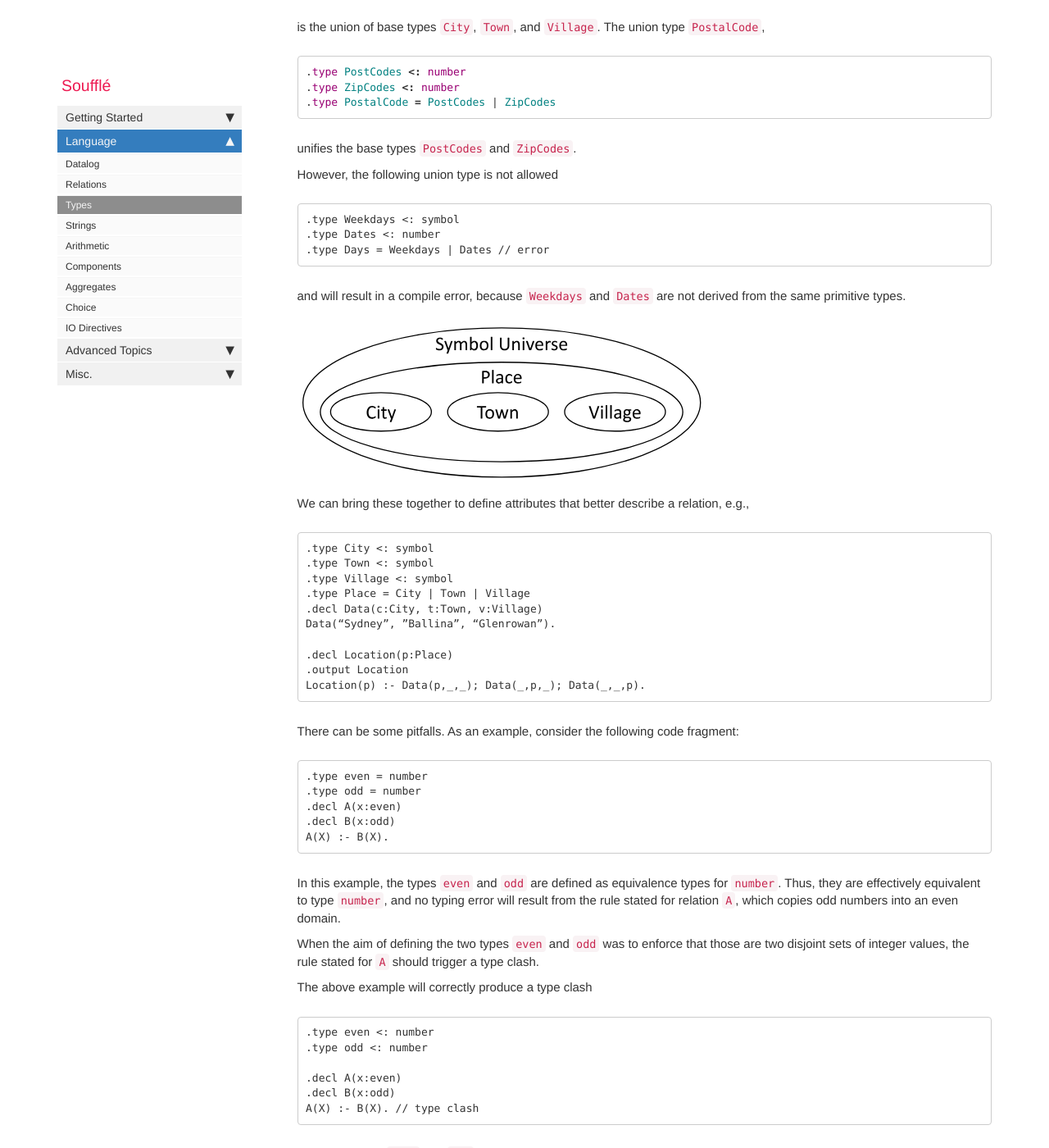
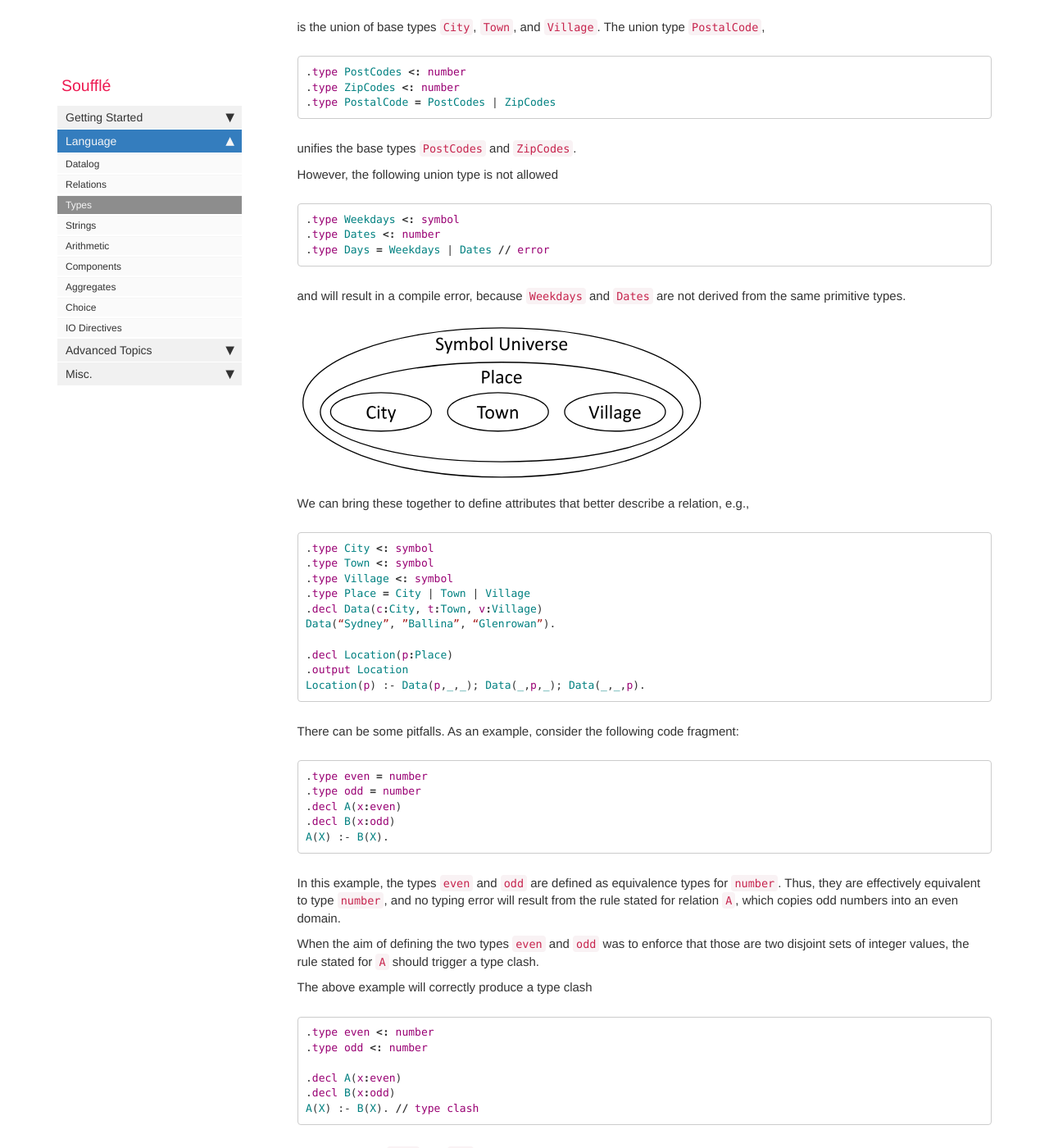
Before and after one commit to souffle-lang/souffle-lang.github.io, a Jekyll site: the page built from pages/docs/types.md, in a window 1280 px wide and 1400 px high, scrolled down 3083 px. Shown: the whole window at 82% size. Built offline with Jekyll 4.4.1, drawn with Linux system fonts in a browser that asks for light colours; comment, search, counter and statistics services are not loaded; some of the changed text lies outside the part shown.

Commit message:
Update types.md

````diff
--- a/pages/docs/types.md
+++ b/pages/docs/types.md
@@ -123,7 +123,7 @@ The union type `PostalCode`,
 unifies the base types `PostCodes` and `ZipCodes`.
 
 However, the following union type is not allowed
-```
+```prolog
 .type Weekdays <: symbol
 .type Dates <: number
 .type Days = Weekdays | Dates // error
@@ -133,7 +133,7 @@ and will result in a compile error, because `Weekdays` and `Dates` are not deriv
 ![Place as a union of the location types in the universe of symbols](https://souffle-lang.github.io/img/universe_symbol_place.svg)
 
 We can bring these together to define attributes that better describe a relation, e.g.,
-```
+```prolog
 .type City <: symbol
 .type Town <: symbol
 .type Village <: symbol
@@ -147,7 +147,7 @@ Location(p) :- Data(p,_,_); Data(_,p,_); Data(_,_,p).
 ```
 
 There can be some pitfalls. As an example,  consider the following code fragment:
-```
+```prolog
 .type even = number
 .type odd = number
 .decl A(x:even)
@@ -159,7 +159,7 @@ In this example, the types `even` and `odd` are defined as equivalence types for
 When the aim of defining the two types `even` and `odd` was to enforce that those are two disjoint sets of integer values, the rule stated for `A` should trigger a type clash.
 
 The above example will correctly produce a type clash
-```
+```prolog
 .type even <: number
 .type odd <: number
 
@@ -292,7 +292,6 @@ the following type definition is illegal:
 Since the constructors `Number` and `Symbol` show up twice in ADT `A` and ADT `B`.
 
 ## Type Conversion
-
 Soufflé permits type conversion with the as functor that takes as a first argument an functor expression and as a second argument the new type of the expression.
 
 For example,
@@ -375,7 +374,7 @@ attribute ::= IDENT ":" type_name
 
 The syntax of Souffle changed over time. Older code bases can be still used with
 modern versions of Souffle.  In older versions of Soufflé we used
-```
+```prolog
 .number_type Even
 .symbol_type Place
 .type Town
````
